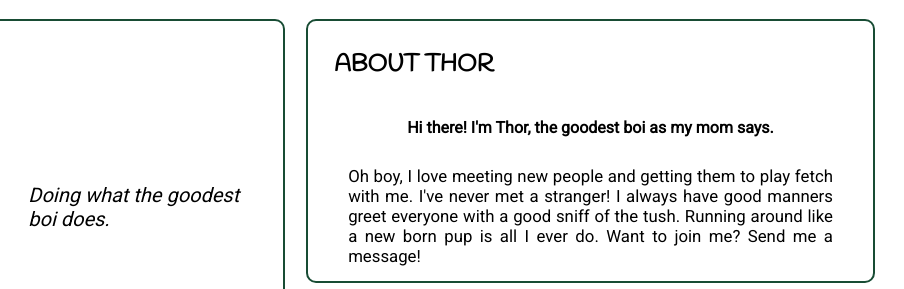
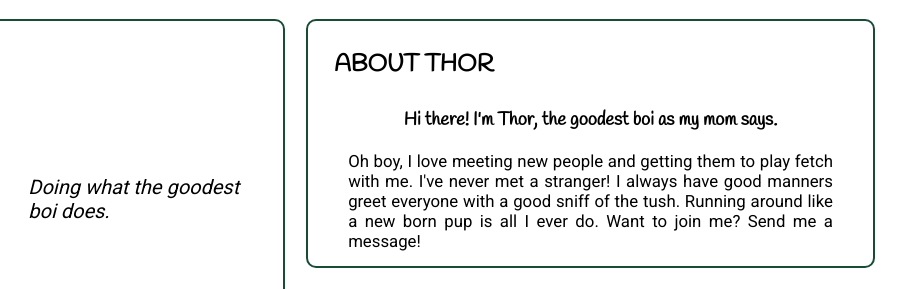
Before and after one commit to clarakheinz/Wagspace, a plain HTML site: page index.html in a window 1280 px wide. Shown: the part 93-382 px from the top of the page, 376-1280 px from the left. Drawn offline with Linux system fonts and the light colour scheme.

Commit message:
fixing some accesibility

```diff
--- a/css/style.css
+++ b/css/style.css
@@ -396,10 +396,10 @@ button {
     cursor: pointer;
 }
 
-#stats-container h5 {
+#stats-container h3 {
     font-size: 1.15rem;
     margin: 0.2rem;
-    padding: 0.5rem;
+    padding: .5rem 1rem;
 }
 
 #stats-container p {
--- a/index.html
+++ b/index.html
@@ -39,7 +39,7 @@
                 <div class="container content-container" id="profile">
                     <!--Name, Profile pic, mini status-->
                     <div id="name-pic">
-                        <h1 class="user-name">Thor</h1>
+                        <h2 class="user-name">Thor</h2>
                     </div>
                     <div id="status">
                         <p>Doing what the goodest boi does.</p>
@@ -77,7 +77,7 @@
                     <div class="container content-container" id="stats-container">
                         <!-- About me, likes, etc-->
                         <h2 class="section-title">About Thor</h2>
-                        <h4>Hi there! I'm Thor, the goodest boi as my mom says.</h4>
+                        <h3>Hi there! I'm Thor, the goodest boi as my mom says.</h3>
                         <!--create tble of age, sex, breed, etc.-->
                         <p>Oh boy, I love meeting new people and getting them to play fetch with me.
                             I've never met a stranger! I always have good manners greet everyone with a good
```
